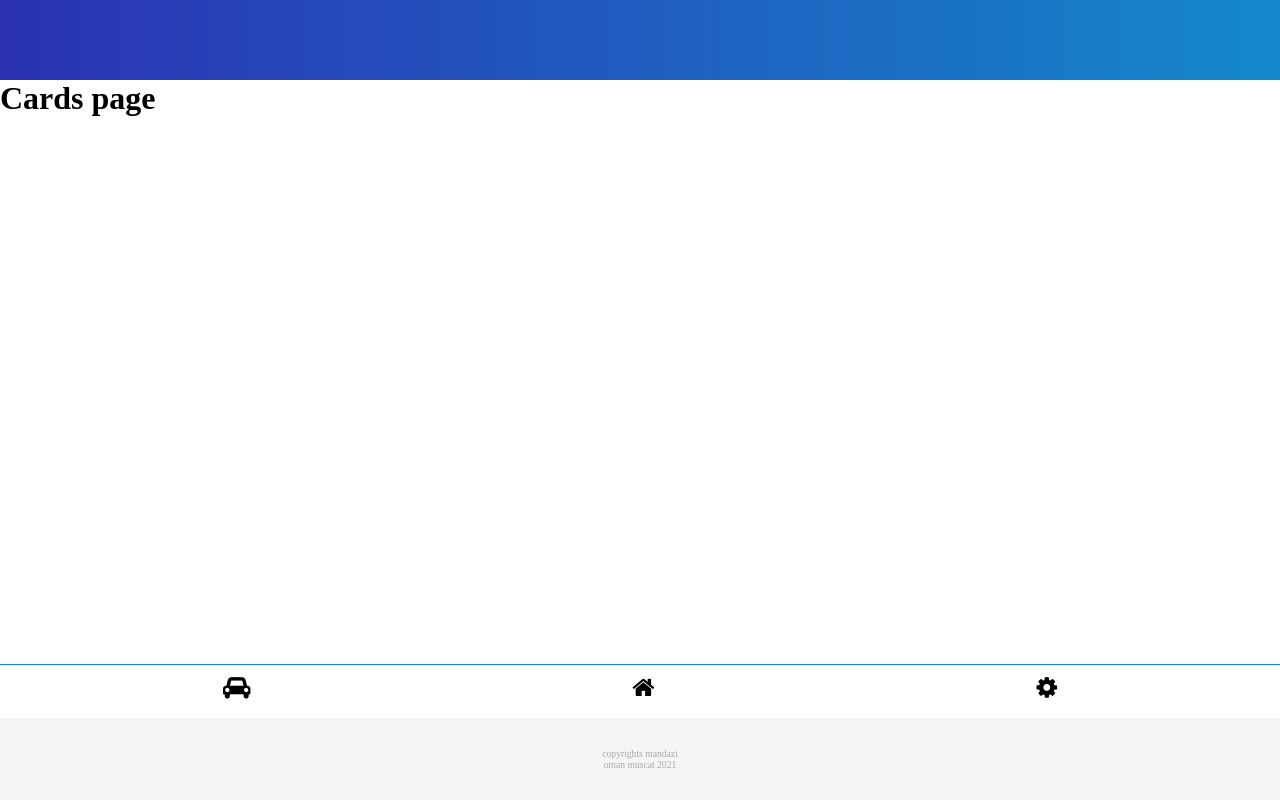
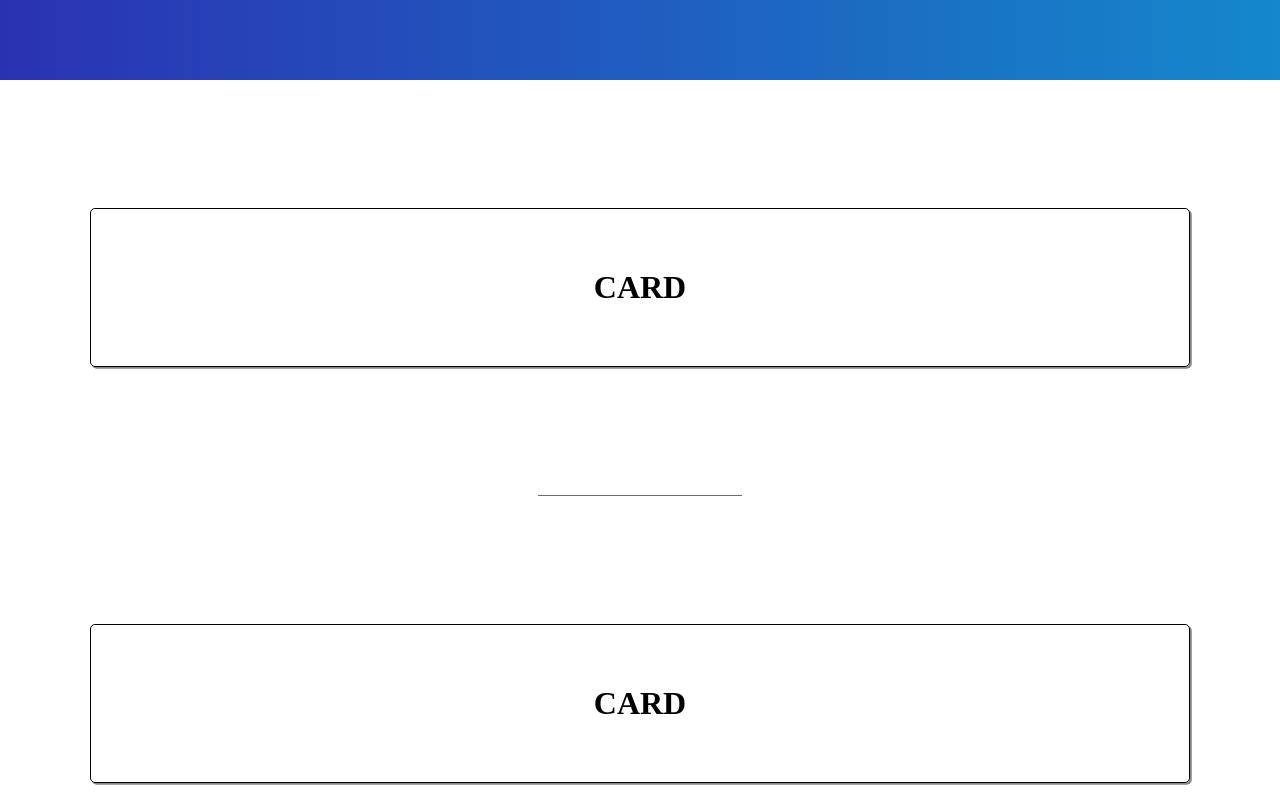
Before and after one commit to Maher9596/mulkiya-web, a React (Create React App) app: page /cards in a window 1280 px wide. Shown: the top 800 px of the page. Built offline with nearby package versions, Linux system fonts and the light colour scheme.

Commit message:
initial design for card

```diff
--- a/src/App.css
+++ b/src/App.css
@@ -106,3 +106,20 @@ label {
     background: -webkit-linear-gradient(to right, #2B32B2, #1488CC);
     background: linear-gradient(to right, #2B32B2, #1488CC);;
 }
+
+/* ---------------------CARDS PAGE------------------------------------------- */
+
+.card {
+    margin: 10% 7% 0 7%;
+    border: .5px solid black;
+    padding: 60px 15px;
+    text-align: center;
+    border-radius: 5px;
+    box-shadow: 1.8px 1.8px #888888;
+}
+
+.cardSeparator {
+    border-top: 1px solid #1488CC;
+    width: 16%;
+    margin: 10% auto;
+}
--- a/src/components/Card.js
+++ b/src/components/Card.js
@@ -0,0 +1,14 @@
+import React from 'react';
+
+const Card = () => {
+    return (
+        <div className="cardContainer">
+            <div className="card">
+                <h1>CARD</h1>
+            </div>
+            <div className="cardSeparator"></div>
+        </div>
+    );
+};
+
+export default Card;
--- a/src/pages/Cards.js
+++ b/src/pages/Cards.js
@@ -1,9 +1,14 @@
 import React from 'react';
+import Card from '../components/Card'
 
 const Cards = () => {
     return (
-        <div>
-            <h1>Cards page</h1>
+        <div className="cards">
+            <Card />
+            <Card />
+            <Card />
+            <Card />
+            <Card />
         </div>
     );
 };
```
